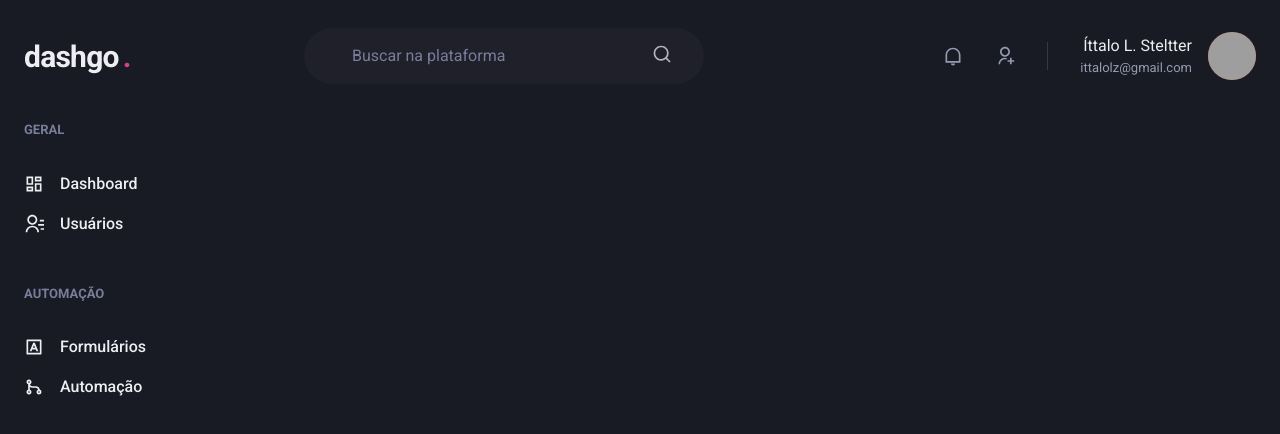
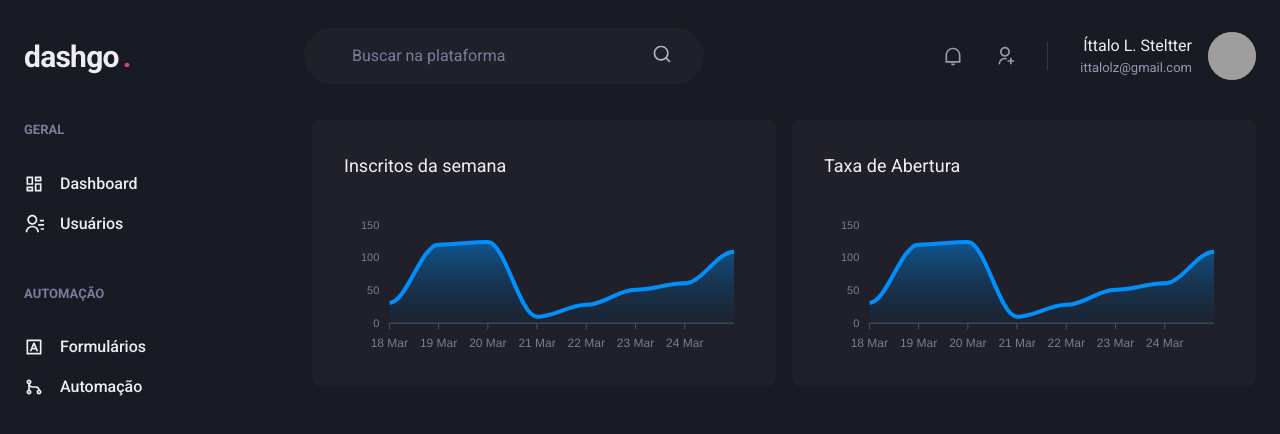
Before and after one commit to ittalolz/04-dashgo, a Next.js app: page /dashboard in a window 1280 px wide. Shown: the top 434 px of the page. Built offline with nearby package versions, Linux system fonts and the light colour scheme; grey boxes are pictures that could not be loaded.

Commit message:
feat: page dashboar add apexcharts

```diff
--- a/package.json
+++ b/package.json
@@ -13,9 +13,11 @@
     "@chakra-ui/react": "^1.8.8",
     "@emotion/react": "^11.9.0",
     "@emotion/styled": "^11.8.1",
+    "apexcharts": "^3.35.0",
     "framer-motion": "^6.3.1",
     "next": "12.1.5",
     "react": "18.0.0",
+    "react-apexcharts": "^1.4.0",
     "react-dom": "18.0.0",
     "react-icons": "^4.3.1"
   },
--- a/src/pages/dashboard.tsx
+++ b/src/pages/dashboard.tsx
@@ -1,6 +1,65 @@
-import { Flex } from "@chakra-ui/react";
+import { Box, Flex, SimpleGrid, Text, theme } from "@chakra-ui/react";
 import { Header } from "../components/Header";
 import { Sidebar } from "../components/Sidebar";
+
+import dynamic from 'next/dynamic'
+import { ApexOptions } from "apexcharts";
+
+const Chart = dynamic(() => import('react-apexcharts'), { ssr: false });
+
+
+const options: ApexOptions = {
+  chart: {
+    toolbar: {
+      show: false,
+    },
+    zoom: {
+      enabled: false,
+    },
+    foreColor: theme.colors.gray[500]
+  },
+  grid: {
+    show: false,
+  },
+  dataLabels: {
+    enabled: false,
+  },
+  tooltip: {
+    enabled: false,
+  },
+  xaxis: {
+    type: "datetime",
+    axisBorder: {
+      color: theme.colors.gray[600]
+    },
+    axisTicks: {
+      color: theme.colors.gray[600]
+    },
+    categories: [
+      new Date('2022-03-18').getTime(),
+      new Date('2022-03-19').getTime(),
+      new Date('2022-03-20').getTime(),
+      new Date('2022-03-21').getTime(),
+      new Date('2022-03-22').getTime(),
+      new Date('2022-03-23').getTime(),
+      new Date('2022-03-24').getTime(),
+      new Date('2022-03-25').getTime(),
+    ]
+  },
+  fill: {
+    opacity: 0.3,
+    type: 'gradient',
+    gradient: {
+      shade: 'dark',
+      opacityFrom: 0.7,
+      opacityTo: 0.3
+    }
+  }
+};
+
+const series = [
+  {name: 'series1', data: [31, 120, 124, 10, 28, 51, 61, 109]}
+]
 
 export default function Dashboard() {
   return (
@@ -9,6 +68,28 @@
 
       <Flex w="100%" my="6" maxWidth={1480} mx="auto" px="6" >
         <Sidebar />
+
+        <SimpleGrid flex="1" gap="4" minChildWidth="320px" alignItems="flex-start">
+          <Box
+            p="8"
+            bg="gray.800"
+            borderRadius={8}
+            pb="4"
+          >
+            <Text fontSize="lg" mb="4">Inscritos da semana</Text>
+            <Chart options={options} series={series} type="area" height={160} />
+          </Box>
+
+          <Box
+            p="8"
+            bg="gray.800"
+            borderRadius={8}
+            pb="4"
+          >
+            <Text fontSize="lg" mb="4">Taxa de Abertura</Text>
+            <Chart options={options} series={series} type="area" height={160} />
+          </Box>
+        </SimpleGrid>
       </Flex>
     </Flex>
   );
```
Also changed, not shown: 1 other file (tests, documents, lock files or other folders).
